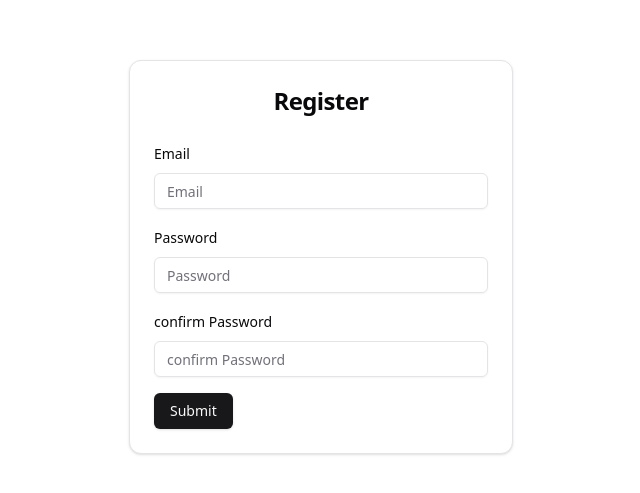
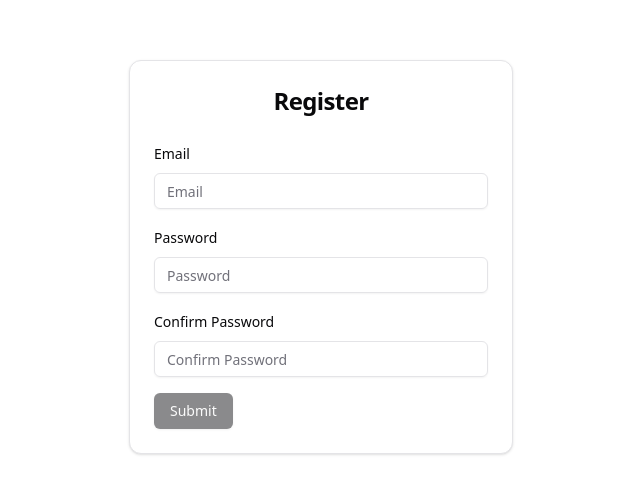
Before and after one commit to alirezashn79/react-rtl, a React (Vite) app: page / in a window 1280 px wide. Shown: the part 143-636 px from the top of the page, without its empty margins (319-959 px from the left). Built offline with nearby package versions, Linux system fonts and the light colour scheme.

Commit message:
test(Register): add unit test for register form component

```diff
--- a/src/components/template/Register/Form.tsx
+++ b/src/components/template/Register/Form.tsx
@@ -87,11 +87,11 @@ export default function RegisterForm() {
             name="confirmPassword"
             render={({ field }) => (
               <FormItem>
-                <FormLabel>confirm Password</FormLabel>
+                <FormLabel>Confirm Password</FormLabel>
                 <FormControl>
                   <Input
                     type="password"
-                    placeholder="confirm Password"
+                    placeholder="Confirm Password"
                     {...field}
                   />
                 </FormControl>
@@ -100,7 +100,16 @@ export default function RegisterForm() {
             )}
           />
 
-          <Button type="submit">Submit</Button>
+          <Button
+            disabled={
+              !form.formState.dirtyFields.email ||
+              !form.formState.dirtyFields.password ||
+              !form.formState.dirtyFields.confirmPassword
+            }
+            type="submit"
+          >
+            Submit
+          </Button>
         </form>
       </Form>
     </div>
```
Also changed, not shown: 1 other file (tests, documents, lock files or other folders).
